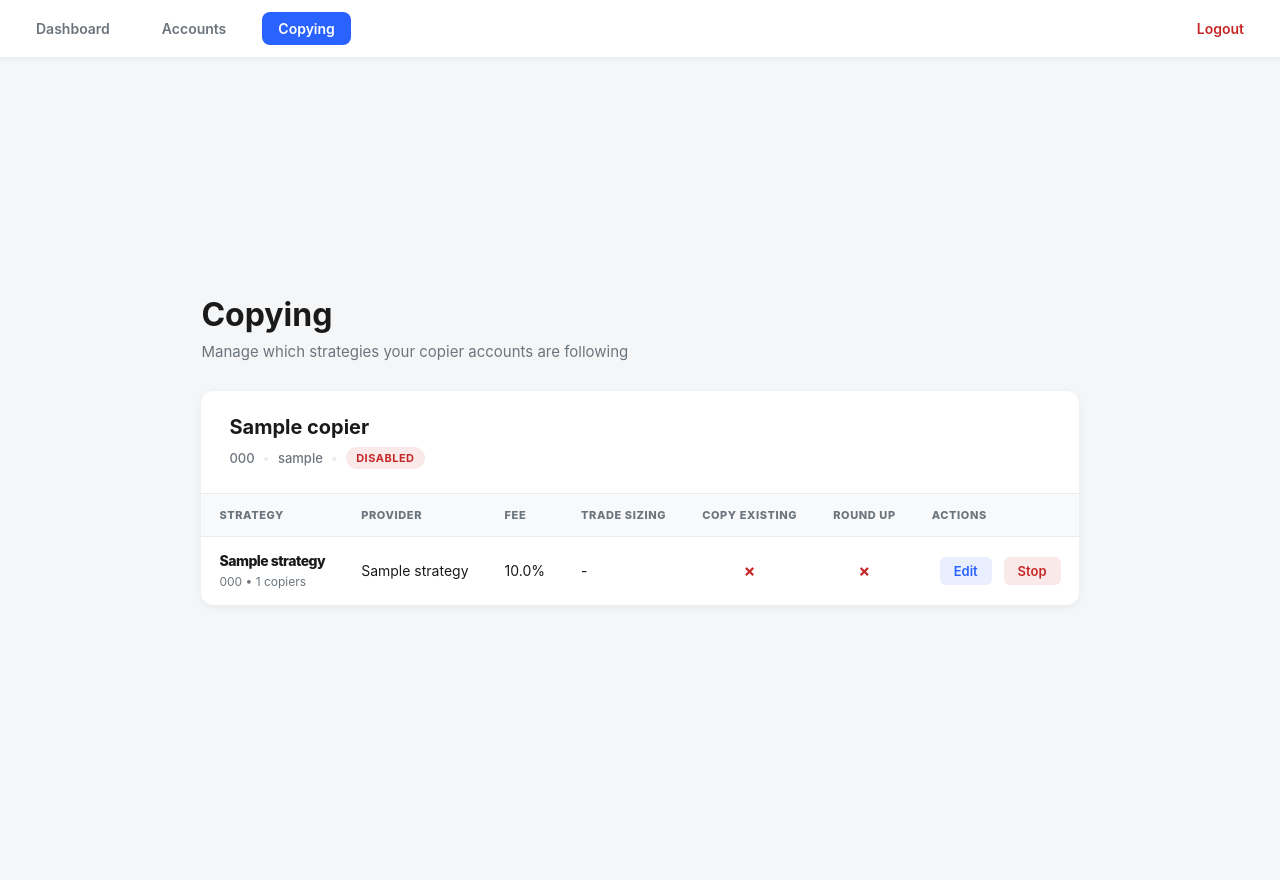
After one commit to charlie-king-pelican/automation-SignalWeb, a Flask app: template templates/copying.html in a window 1280 px wide. The commit adds this page. Run offline with Flask 3, Linux system fonts and the light colour scheme; the template is opened without the code that fills it: most values are stand-ins (such as "Sample title", 1, 10 or a date in 2020).

Commit message:
copy status

```diff
--- a/static/css/app.css
+++ b/static/css/app.css
@@ -859,6 +859,295 @@ body {
     color: #2962ff;
 }
 
+/* Page Navigation */
+.page-nav {
+    position: fixed;
+    top: 0;
+    left: 0;
+    right: 0;
+    background: white;
+    border-bottom: 1px solid #e8ecf1;
+    padding: 12px 20px;
+    display: flex;
+    gap: 20px;
+    z-index: 1000;
+    box-shadow: 0 2px 8px rgba(0,0,0,0.04);
+}
+
+.nav-link {
+    color: #6c757d;
+    text-decoration: none;
+    font-size: 14px;
+    font-weight: 600;
+    padding: 8px 16px;
+    border-radius: 8px;
+    transition: all 0.2s;
+}
+
+.nav-link:hover {
+    background: #f7f9fb;
+    color: #2962ff;
+}
+
+.nav-link.active {
+    background: #2962ff;
+    color: white;
+}
+
+.nav-link-logout {
+    margin-left: auto;
+    color: #c62828;
+}
+
+.nav-link-logout:hover {
+    background: #ffebee;
+    color: #c62828;
+}
+
+/* Add top padding to body when nav is present */
+body {
+    padding-top: 60px;
+}
+
+/* Copying Page Styles */
+body.copying-page {
+    background: #f4f6f8;
+    min-height: 100vh;
+}
+
+.copying-container {
+    max-width: 1200px;
+    margin: 0 auto;
+    padding: 40px 20px;
+}
+
+.copying-title {
+    font-size: 32px;
+    color: #1a1a1a;
+    margin: 0 0 8px 0;
+    font-weight: 700;
+}
+
+.copying-subtitle {
+    font-size: 15px;
+    color: #6c757d;
+    margin: 0 0 30px 0;
+}
+
+.empty-state-card {
+    background: white;
+    border-radius: 12px;
+    padding: 60px 20px;
+    text-align: center;
+    color: #6c757d;
+    box-shadow: 0 2px 8px rgba(0,0,0,0.06);
+}
+
+.copier-card {
+    background: white;
+    border-radius: 12px;
+    margin-bottom: 20px;
+    box-shadow: 0 2px 8px rgba(0,0,0,0.06);
+    overflow: hidden;
+}
+
+.copier-header {
+    padding: 24px 28px;
+    border-bottom: 1px solid #e8ecf1;
+    display: flex;
+    justify-content: space-between;
+    align-items: flex-start;
+}
+
+.copier-info-section {
+    flex: 1;
+}
+
+.copier-name {
+    font-size: 20px;
+    font-weight: 700;
+    color: #1a1a1a;
+    margin: 0 0 8px 0;
+}
+
+.copier-details {
+    font-size: 13px;
+    color: #6c757d;
+    display: flex;
+    align-items: center;
+    gap: 8px;
+}
+
+.copier-detail {
+    font-weight: 500;
+}
+
+.copier-separator {
+    color: #e8ecf1;
+}
+
+.status-badge {
+    display: inline-block;
+    padding: 4px 10px;
+    border-radius: 12px;
+    font-size: 11px;
+    font-weight: 700;
+    text-transform: uppercase;
+    letter-spacing: 0.5px;
+}
+
+.status-enabled {
+    background: rgba(46, 125, 50, 0.1);
+    color: #2e7d32;
+}
+
+.status-disabled {
+    background: rgba(198, 40, 40, 0.1);
+    color: #c62828;
+}
+
+.copier-stats-section {
+    display: flex;
+    gap: 24px;
+}
+
+.copier-stat-item {
+    display: flex;
+    flex-direction: column;
+    align-items: flex-end;
+}
+
+.copier-stat-label {
+    font-size: 11px;
+    color: #6c757d;
+    text-transform: uppercase;
+    letter-spacing: 0.5px;
+    font-weight: 700;
+    margin-bottom: 4px;
+}
+
+.copier-stat-value {
+    font-size: 16px;
+    font-weight: 700;
+    color: #1a1a1a;
+}
+
+.no-strategies {
+    padding: 40px 28px;
+    text-align: center;
+    color: #6c757d;
+    font-style: italic;
+}
+
+.strategies-table-wrapper {
+    overflow-x: auto;
+}
+
+.strategies-table {
+    width: 100%;
+    border-collapse: collapse;
+}
+
+.strategies-table th {
+    text-align: left;
+    padding: 14px 18px;
+    background: #f7f9fb;
+    color: #6c757d;
+    font-size: 11px;
+    text-transform: uppercase;
+    letter-spacing: 0.6px;
+    font-weight: 800;
+    border-bottom: 1px solid #e8ecf1;
+}
+
+.strategies-table td {
+    padding: 16px 18px;
+    border-bottom: 1px solid #eef2f6;
+    color: #1a1a1a;
+    font-size: 14px;
+}
+
+.strategies-table tr:last-child td {
+    border-bottom: none;
+}
+
+.strategies-table tr:hover {
+    background: #f7f9fb;
+}
+
+.strategy-name-cell {
+    font-weight: 600;
+}
+
+.strategy-name {
+    color: #1a1a1a;
+    font-size: 14px;
+    margin-bottom: 4px;
+}
+
+.strategy-meta {
+    font-size: 12px;
+    color: #6c757d;
+    font-weight: 400;
+}
+
+.center-cell {
+    text-align: center;
+}
+
+.check-icon {
+    color: #2e7d32;
+    font-weight: 700;
+    font-size: 16px;
+}
+
+.x-icon {
+    color: #c62828;
+    font-weight: 700;
+    font-size: 16px;
+}
+
+.actions-col {
+    text-align: right;
+}
+
+.actions-cell {
+    text-align: right;
+}
+
+.action-link {
+    display: inline-block;
+    padding: 6px 14px;
+    margin-left: 8px;
+    font-size: 13px;
+    font-weight: 600;
+    text-decoration: none;
+    border-radius: 6px;
+    transition: all 0.2s;
+    border: none;
+    background: none;
+    cursor: pointer;
+    font-family: inherit;
+}
+
+.edit-link {
+    color: #2962ff;
+    background: rgba(41, 98, 255, 0.1);
+}
+
+.edit-link:hover {
+    background: rgba(41, 98, 255, 0.2);
+}
+
+.stop-link {
+    color: #c62828;
+    background: rgba(198, 40, 40, 0.1);
+}
+
+.stop-link:hover {
+    background: rgba(198, 40, 40, 0.2);
+}
+
 /* Strategy Warning */
 .strategy-warning {
     background: #fff3cd;
--- /dev/null
+++ b/templates/copying.html
@@ -0,0 +1,149 @@
+<!DOCTYPE html>
+<html>
+<head>
+    <meta charset="UTF-8">
+    <meta name="viewport" content="width=device-width, initial-scale=1.0">
+    <title>Copying - Copy Trade Dashboard</title>
+    <link rel="stylesheet" href="{{ url_for('static', filename='css/app.css') }}">
+</head>
+<body class="copying-page">
+    <!-- Navigation -->
+    <div class="page-nav">
+        <a href="/" class="nav-link">Dashboard</a>
+        <a href="/accounts" class="nav-link">Accounts</a>
+        <a href="/copying" class="nav-link active">Copying</a>
+        <a href="/logout" class="nav-link nav-link-logout">Logout</a>
+    </div>
+
+    <div class="copying-container">
+        <h1 class="copying-title">Copying</h1>
+        <p class="copying-subtitle">Manage which strategies your copier accounts are following</p>
+
+        {% if not copiers_data %}
+        <div class="empty-state-card">
+            <p>No copier accounts found.</p>
+        </div>
+        {% else %}
+            {% for copier_data in copiers_data %}
+            <div class="copier-card">
+                <!-- Copier Header -->
+                <div class="copier-header">
+                    <div class="copier-info-section">
+                        <h2 class="copier-name">{{ copier_data.copier.name }}</h2>
+                        <div class="copier-details">
+                            <span class="copier-detail">{{ copier_data.copier.server_code }}</span>
+                            <span class="copier-separator">•</span>
+                            <span class="copier-detail">{{ copier_data.copier.username }}</span>
+                            <span class="copier-separator">•</span>
+                            {% if copier_data.copier.enabled %}
+                            <span class="status-badge status-enabled">Enabled</span>
+                            {% else %}
+                            <span class="status-badge status-disabled">Disabled</span>
+                            {% endif %}
+                        </div>
+                    </div>
+                    {% if copier_data.copier_stats %}
+                    <div class="copier-stats-section">
+                        <div class="copier-stat-item">
+                            <span class="copier-stat-label">Balance</span>
+                            <span class="copier-stat-value">{{ '${:,.2f}'.format(copier_data.copier_stats.balance) }}</span>
+                        </div>
+                        <div class="copier-stat-item">
+                            <span class="copier-stat-label">Return</span>
+                            <span class="copier-stat-value {{ 'positive-pnl' if copier_data.copier_stats.return_pct >= 0 else 'negative-pnl' }}">
+                                {{ '{:+.1f}%'.format(copier_data.copier_stats.return_pct) }}
+                            </span>
+                        </div>
+                    </div>
+                    {% endif %}
+                </div>
+
+                <!-- Strategies Table -->
+                {% if not copier_data.strategies %}
+                <div class="no-strategies">
+                    <p>Not copying any strategies.</p>
+                </div>
+                {% else %}
+                <div class="strategies-table-wrapper">
+                    <table class="strategies-table">
+                        <thead>
+                            <tr>
+                                <th>Strategy</th>
+                                <th>Provider</th>
+                                <th>Fee</th>
+                                <th>Trade Sizing</th>
+                                <th>Copy Existing</th>
+                                <th>Round Up</th>
+                                <th class="actions-col">Actions</th>
+                            </tr>
+                        </thead>
+                        <tbody>
+                            {% for strategy_data in copier_data.strategies %}
+                            <tr>
+                                <td class="strategy-name-cell">
+                                    <div class="strategy-name">{{ strategy_data.strategy.name }}</div>
+                                    {% if strategy_data.stats and strategy_data.stats.get('CurrencyCode') %}
+                                    <div class="strategy-meta">{{ strategy_data.stats.CurrencyCode }} • {{ strategy_data.strategy.num_copiers }} copiers</div>
+                                    {% endif %}
+                                </td>
+                                <td>{{ strategy_data.strategy.profile_name }}</td>
+                                <td>
+                                    {% if strategy_data.strategy.fee == 0 %}
+                                    Free
+                                    {% else %}
+                                    {{ '%.1f%%'|format(strategy_data.strategy.fee) }}
+                                    {% endif %}
+                                </td>
+                                <td>
+                                    {% if strategy_data.settings %}
+                                        {% set size_type = strategy_data.settings.get('TradeSizeType', 'Fixed') %}
+                                        {% if size_type == 'Fixed' %}
+                                        Fixed ({{ '%.2f'|format(strategy_data.settings.get('TradeSizeValue', 0)) }})
+                                        {% elif size_type == 'MirrorSize' %}
+                                        Mirror ({{ '%.2f'|format(strategy_data.settings.get('TradeSizeValue', 1)) }}x)
+                                        {% elif size_type == 'MirrorRiskByEquity' %}
+                                        Risk by Equity ({{ '%.2f'|format(strategy_data.settings.get('TradeSizeValue', 1)) }}x)
+                                        {% elif size_type == 'MirrorRiskByBalance' %}
+                                        Risk by Balance ({{ '%.2f'|format(strategy_data.settings.get('TradeSizeValue', 1)) }}x)
+                                        {% else %}
+                                        {{ size_type }}
+                                        {% endif %}
+                                    {% else %}
+                                    -
+                                    {% endif %}
+                                </td>
+                                <td class="center-cell">
+                                    {% if strategy_data.settings and strategy_data.settings.get('IsOpenExistingTrades') %}
+                                    <span class="check-icon">✓</span>
+                                    {% else %}
+                                    <span class="x-icon">✗</span>
+                                    {% endif %}
+                                </td>
+                                <td class="center-cell">
+                                    {% if strategy_data.settings and strategy_data.settings.get('IsRoundUpToMinimumSize') %}
+                                    <span class="check-icon">✓</span>
+                                    {% else %}
+                                    <span class="x-icon">✗</span>
+                                    {% endif %}
+                                </td>
+                                <td class="actions-cell">
+                                    <a href="/?copier_id={{ copier_data.copier.id }}" class="action-link edit-link">Edit</a>
+                                    <form method="POST" action="/stop-copy" style="display: inline;" onsubmit="return confirm('Stop copying {{ strategy_data.strategy.name }}? Positions will be mirrored.');">
+                                        <input type="hidden" name="copier_id" value="{{ copier_data.copier.id }}">
+                                        <input type="hidden" name="strategy_id" value="{{ strategy_data.strategy.id }}">
+                                        <input type="hidden" name="mode" value="Mirror">
+                                        <button type="submit" class="action-link stop-link">Stop</button>
+                                    </form>
+                                </td>
+                            </tr>
+                            {% endfor %}
+                        </tbody>
+                    </table>
+                </div>
+                {% endif %}
+            </div>
+            {% endfor %}
+        {% endif %}
+    </div>
+</body>
+</html>
```
Also changed, not shown: app/routes.py (+117 -0 lines), app/services.py (+142 -0 lines), templates/accounts.html (+8 -1 lines), templates/index.html (+8 -0 lines).
